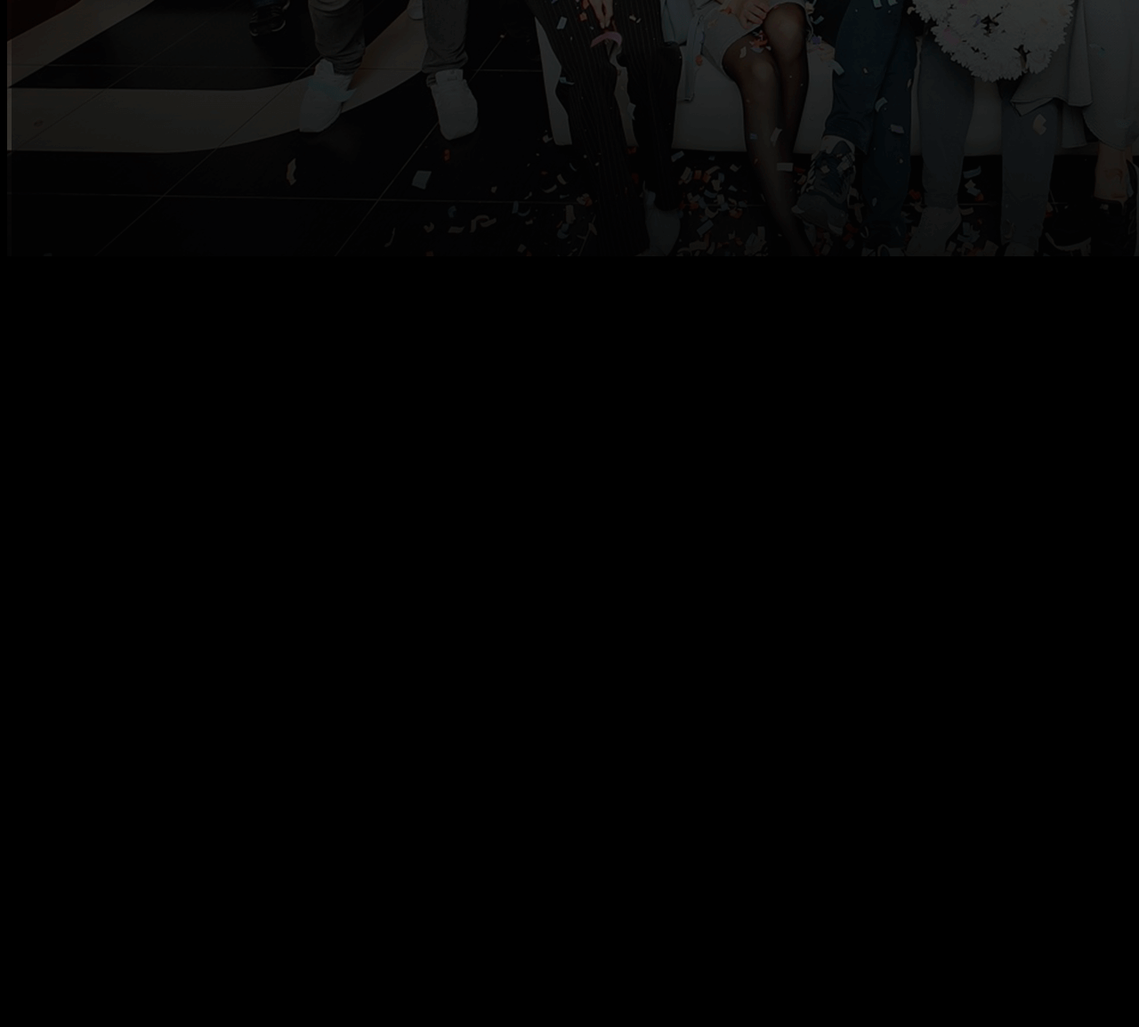
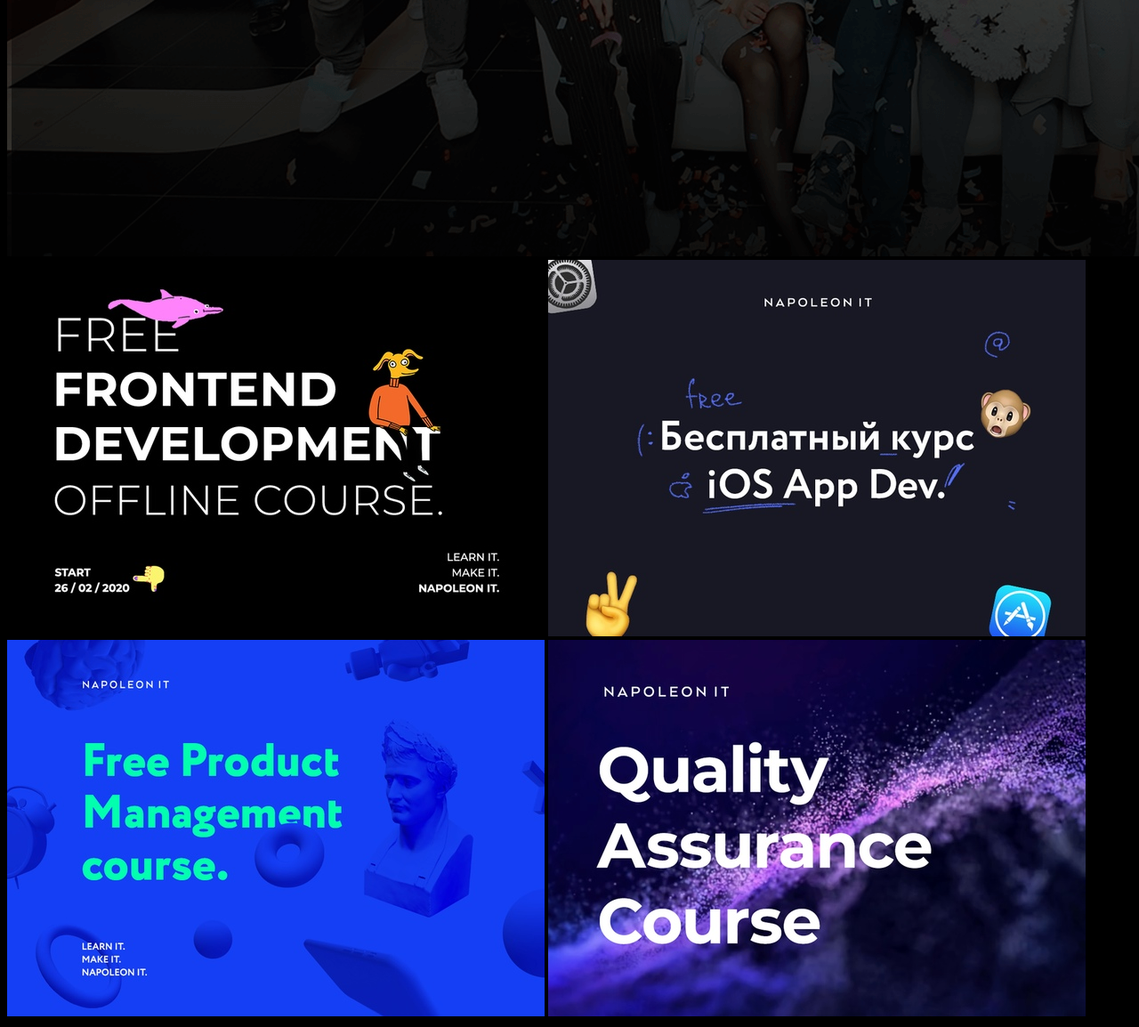
Before and after one commit to FedorovNikita/hosting-image-for-napoleon, a plain HTML site: page index.html in a window 1280 px wide. Shown: the part 2199-3353 px from the top of the page at 89% size. Before the commit the page ends 2499 px from the top, so only its background shows below. Drawn offline with Linux system fonts and the light colour scheme.

Commit message:
added photo of course

```diff
--- a/index.html
+++ b/index.html
@@ -13,5 +13,9 @@
   <img src="pavel.png" alt="">
   <img src="sergey.jpg" alt="">
   <img src="schools-bg.png" alt="">
+  <img src="frontend.jpg" alt="">
+  <img src="ios-development.jpg" alt="">
+  <img src="product-management.jpg" alt="">
+  <img src="quality-assurance.jpg" alt="">
 </body>
 </html>
```
Also changed, not shown: frontend.jpg (added), ios-development.jpg (added), product-management.jpg (added), quality-assurance.jpg (added).
